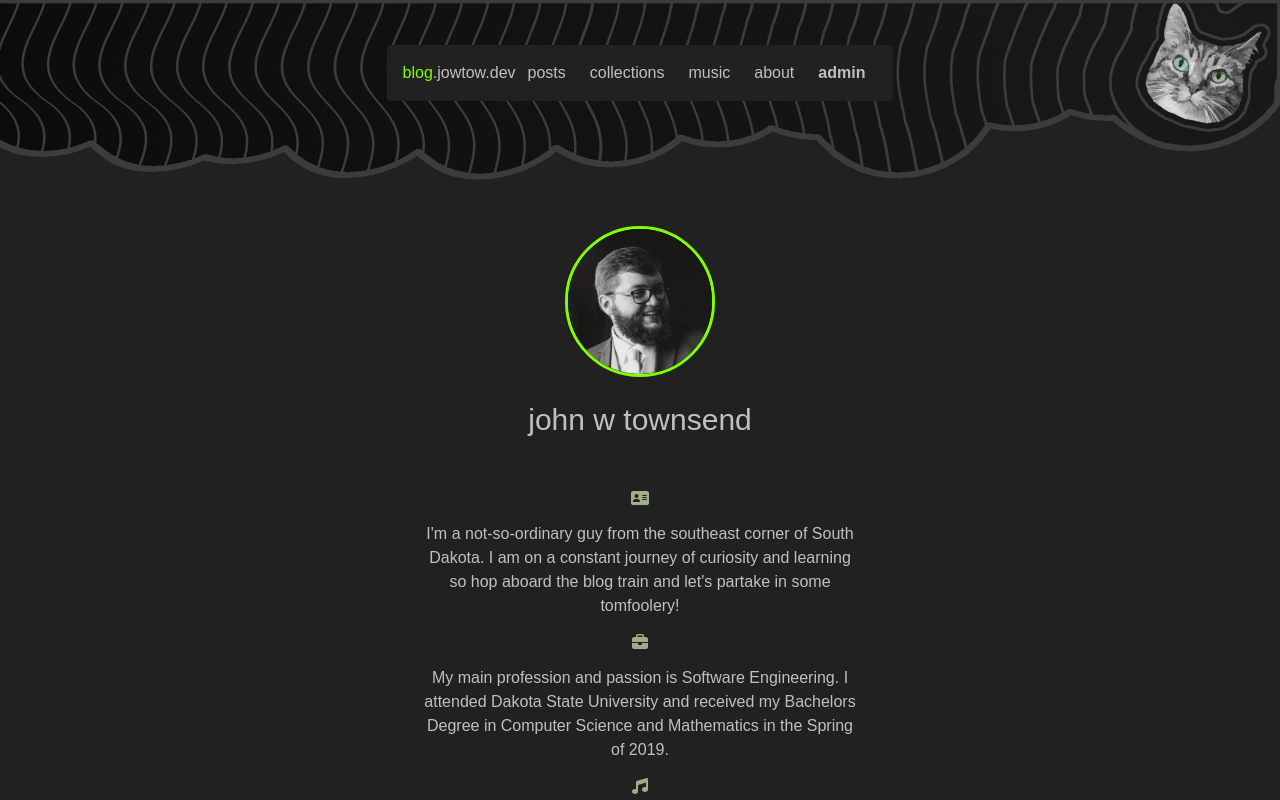
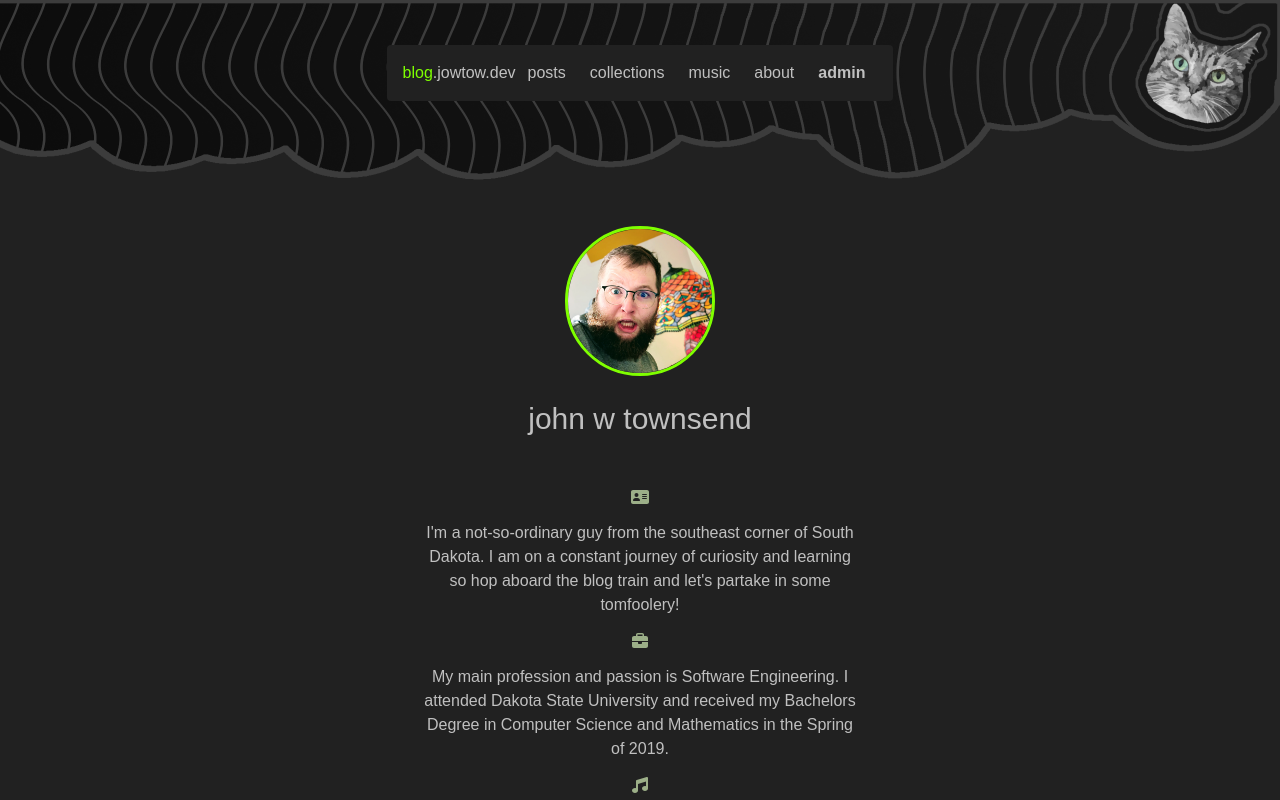
Before and after one commit to jowtow/jowtow-blog, a Next.js app: page /about in a window 1280 px wide. Shown: the top 800 px of the page. Built offline with nearby package versions, Linux system fonts and the light colour scheme.

Commit message:
update author pic

```diff
--- a/app/about/page.tsx
+++ b/app/about/page.tsx
@@ -23,7 +23,7 @@ export default function About() {
           <Image
             height={150}
             width={150}
-            src="/Author.webp"
+            src="/Author.jpg"
             alt="Picture of the author."
             className="rounded-full border-3 border-[var(--color-primary)]"
           />
--- a/components/Author/Author.tsx
+++ b/components/Author/Author.tsx
@@ -9,7 +9,7 @@ export default function Author() {
         <div className="relative w-[100px] h-[100px] aspect-[5/5] m-2">
           <Image
             className="rounded-full"
-            src="/Author.webp"
+            src="/Author.jpg"
             alt="Picture of the author."
             fill
           />
```
Also changed, not shown: public/Author.jpg (added), public/Author.webp (deleted).
